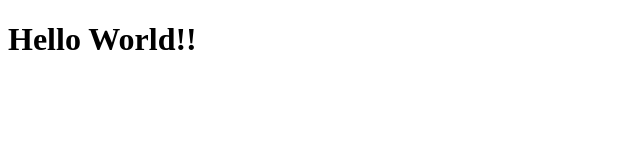
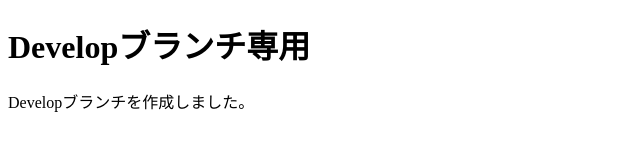
Before and after one commit to khoshinanttr/git-flow, a plain HTML site: page index.html in a window 1280 px wide. Shown: the whole page, without its empty margins (0-640 px from the left). Drawn offline with Linux system fonts and the light colour scheme.

Commit message:
add: Developブランチ専用作成しました。

```diff
--- a/index.html
+++ b/index.html
@@ -2,9 +2,10 @@
 <html lang="ja">
 <head>
 <meta charset="UTF-8">
-<title>Hello World!!</title>
+<title>Developブランチ専用</title>
 </head>
 <body>
-<h1>Hello World!!</h1>
+<h1>Developブランチ専用</h1>
+<p>Developブランチを作成しました。</p>
 </body>
 </html>
```
